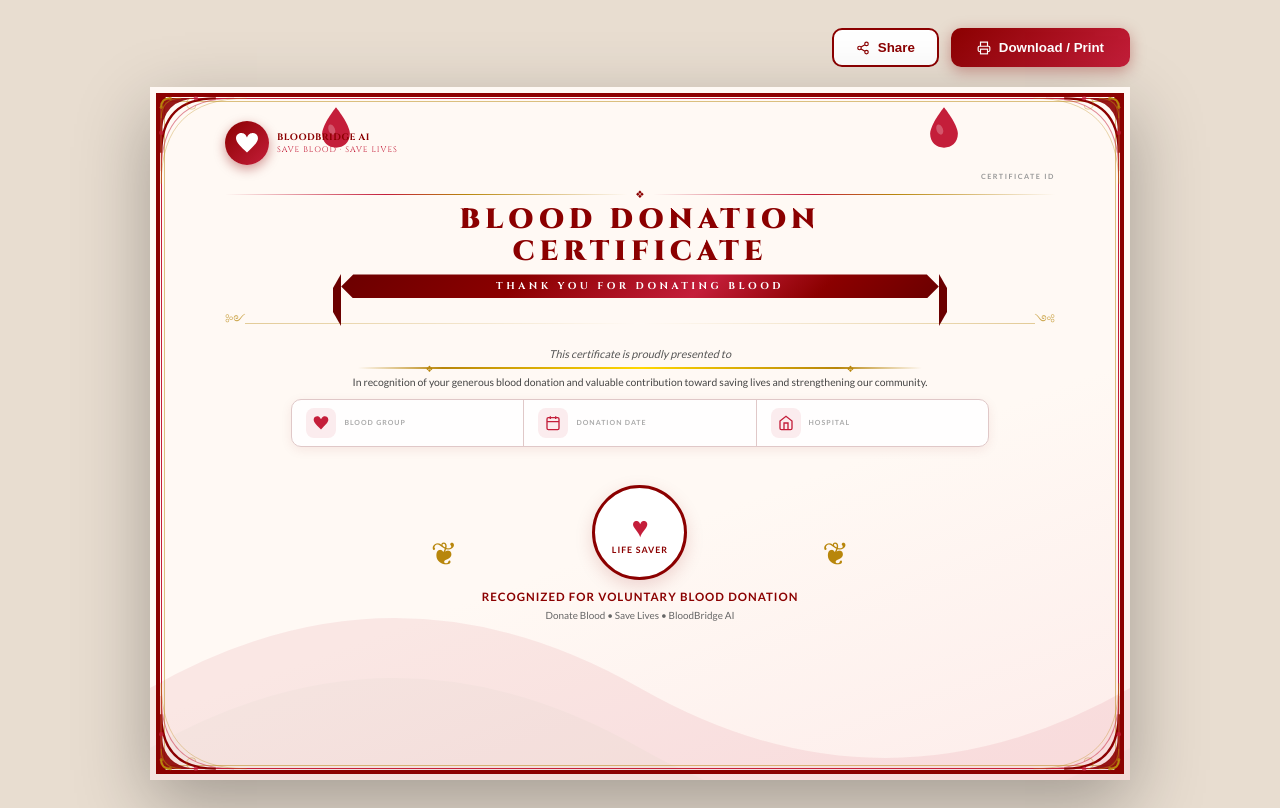
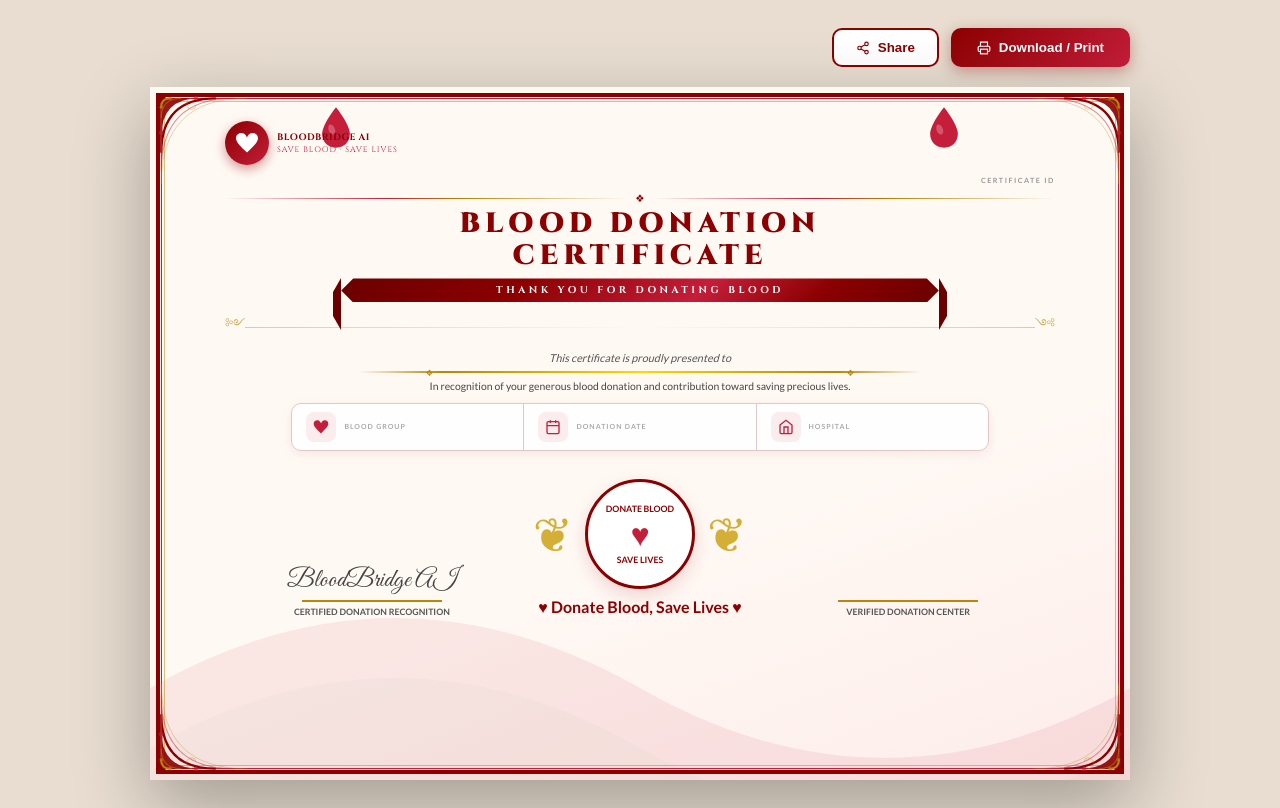
Before and after one commit to Sohail123-spec/bloodbridge-ai, a Flask app: template templates/certificate.html in a window 1280 px wide. Run offline with Flask 3, Linux system fonts and the light colour scheme; the template is opened without the code that fills it, so the values that code supplies are empty; some libraries are stand-ins or nearby versions.

Commit message:
Certificate Updated

```diff
--- a/templates/certificate.html
+++ b/templates/certificate.html
@@ -58,8 +58,8 @@ body{background:#e8ddd0;min-height:100vh;display:flex;flex-direction:column;alig
 .logo-text{font-family:'Cinzel',serif;font-size:.58rem;font-weight:700;color:#8B0000;line-height:1.4;letter-spacing:.5px;text-transform:uppercase}
 .logo-text span{font-size:.5rem;font-weight:400;color:#C41E3A;display:block;letter-spacing:1px}
 .qr-block{text-align:right}
-#qrcode{width:48px!important;height:48px!important;margin-left:auto}
-#qrcode canvas,#qrcode img{width:48px!important;height:48px!important}
+#qrcode{width:52px!important;height:52px!important;margin-left:auto}
+#qrcode canvas,#qrcode img{width:52px!important;height:52px!important}
 .cert-id-label{font-size:.45rem;font-weight:700;color:#999;letter-spacing:1.5px;text-transform:uppercase;text-align:right;margin-top:3px}
 .cert-id-val{font-size:.54rem;font-weight:900;color:#8B0000;text-align:right;letter-spacing:.5px}
 
@@ -109,7 +109,7 @@ body{background:#e8ddd0;min-height:100vh;display:flex;flex-direction:column;alig
 /* NAME */
 .donor-name{
   font-family:'Great Vibes',cursive;
-  font-size:clamp(2.2rem,7vw,4.8rem);
+  font-size:clamp(2.8rem,8vw,5.8rem);
   color:#8B0000;line-height:1;
   text-shadow:1px 2px 6px rgba(139,0,0,.2);
   margin:2px 0;
@@ -295,7 +295,7 @@ body{background:#e8ddd0;min-height:100vh;display:flex;flex-direction:column;alig
     <div class="gold-line"></div>
 
     <!-- NOBLE TEXT -->
-    <div class="noble-text">In recognition of your generous blood donation and valuable contribution toward saving lives and strengthening our community.</div>
+    <div class="noble-text">In recognition of your generous blood donation and contribution toward saving precious lives.</div>
 
     <!-- INFO ROW -->
     <div class="info-row">
@@ -314,29 +314,52 @@ body{background:#e8ddd0;min-height:100vh;display:flex;flex-direction:column;alig
     </div>
 
 
-    <!-- RECOGNITION SECTION -->
-    <div style="margin-top:28px;text-align:center;width:100%;">
-      <div style="display:flex;justify-content:center;align-items:center;gap:24px;">
-        <div style="font-size:2rem;color:#B8860B;">❦</div>
+    <!-- REFERENCE STYLE RECOGNITION SECTION -->
+    <div style="width:100%;margin-top:18px;">
+      <div style="display:flex;align-items:flex-end;justify-content:space-between;width:100%;padding:0 25px;">
 
-        <div>
-          <div style="width:95px;height:95px;border:3px solid #8B0000;border-radius:50%;display:flex;align-items:center;justify-content:center;margin:0 auto;background:white;box-shadow:0 6px 18px rgba(139,0,0,.15);">
-            <div>
-              <div style="font-size:1.8rem;color:#C41E3A;">♥</div>
-              <div style="font-size:.55rem;font-weight:900;color:#8B0000;letter-spacing:1px;">LIFE SAVER</div>
-            </div>
+        <div style="flex:1;text-align:center;">
+          <div style="font-family:'Great Vibes',cursive;font-size:1.6rem;color:#444;">
+            BloodBridge AI
           </div>
-
-          <div style="margin-top:10px;font-size:.72rem;font-weight:700;color:#8B0000;letter-spacing:1px;text-transform:uppercase;">
-            Recognized For Voluntary Blood Donation
-          </div>
-
-          <div style="margin-top:6px;font-size:.62rem;color:#666;">
-            Donate Blood • Save Lives • BloodBridge AI
+          <div style="height:2px;width:140px;background:#B8860B;margin:4px auto;"></div>
+          <div style="font-size:.55rem;font-weight:700;color:#555;text-transform:uppercase;">
+            Certified Donation Recognition
           </div>
         </div>
 
-        <div style="font-size:2rem;color:#B8860B;">❦</div>
+        <div style="flex:1.2;text-align:center;">
+          <div style="display:flex;align-items:center;justify-content:center;gap:12px;">
+            <div style="font-size:3rem;color:#D4AF37;">❦</div>
+
+            <div style="width:110px;height:110px;border:3px solid #8B0000;border-radius:50%;
+                        display:flex;align-items:center;justify-content:center;background:white;
+                        box-shadow:0 6px 18px rgba(139,0,0,.15);">
+              <div>
+                <div style="font-size:.55rem;font-weight:900;color:#8B0000;">DONATE BLOOD</div>
+                <div style="font-size:2rem;color:#C41E3A;">♥</div>
+                <div style="font-size:.55rem;font-weight:900;color:#8B0000;">SAVE LIVES</div>
+              </div>
+            </div>
+
+            <div style="font-size:3rem;color:#D4AF37;">❦</div>
+          </div>
+
+          <div style="margin-top:8px;color:#8B0000;font-weight:700;">
+            ♥ Donate Blood, Save Lives ♥
+          </div>
+        </div>
+
+        <div style="flex:1;text-align:center;">
+          <div style="font-family:'Great Vibes',cursive;font-size:1.6rem;color:#444;">
+            {{ donation.hospital }}
+          </div>
+          <div style="height:2px;width:140px;background:#B8860B;margin:4px auto;"></div>
+          <div style="font-size:.55rem;font-weight:700;color:#555;text-transform:uppercase;">
+            Verified Donation Center
+          </div>
+        </div>
+
       </div>
     </div>
 </div>
```
